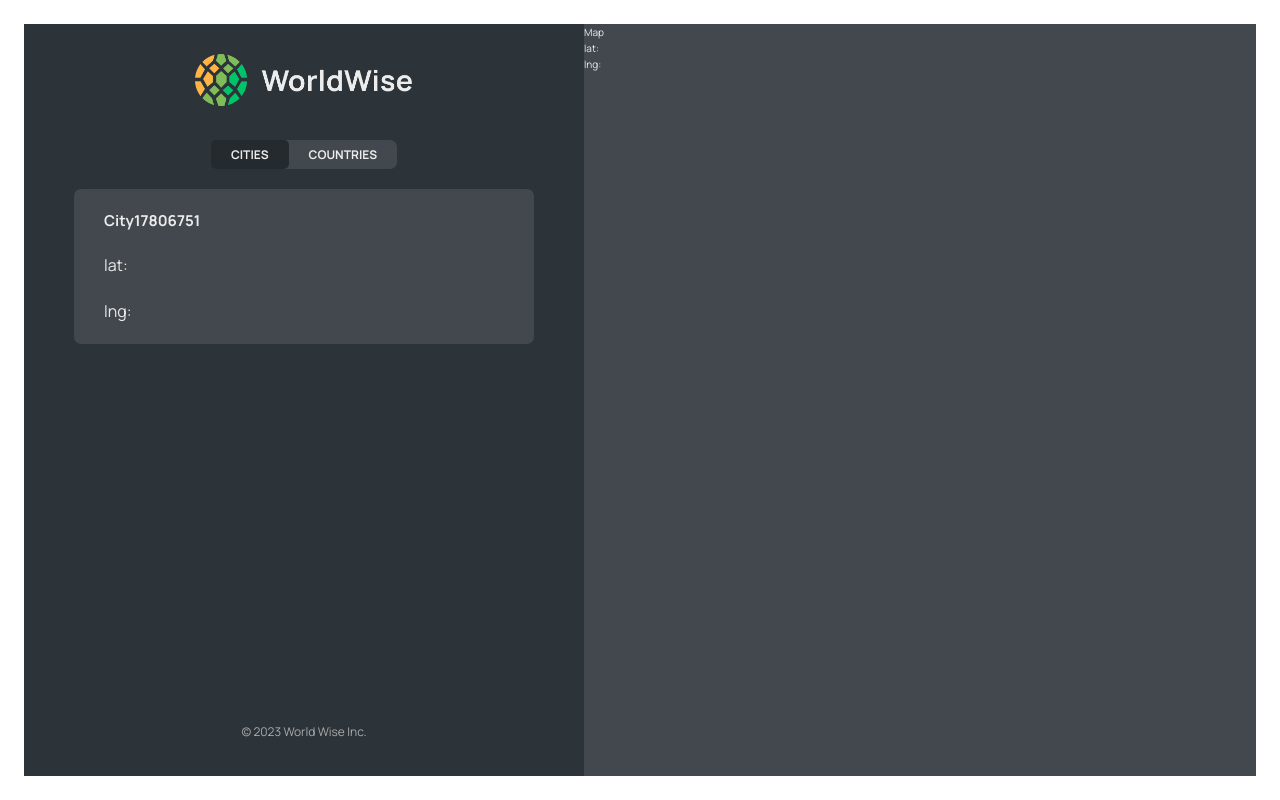
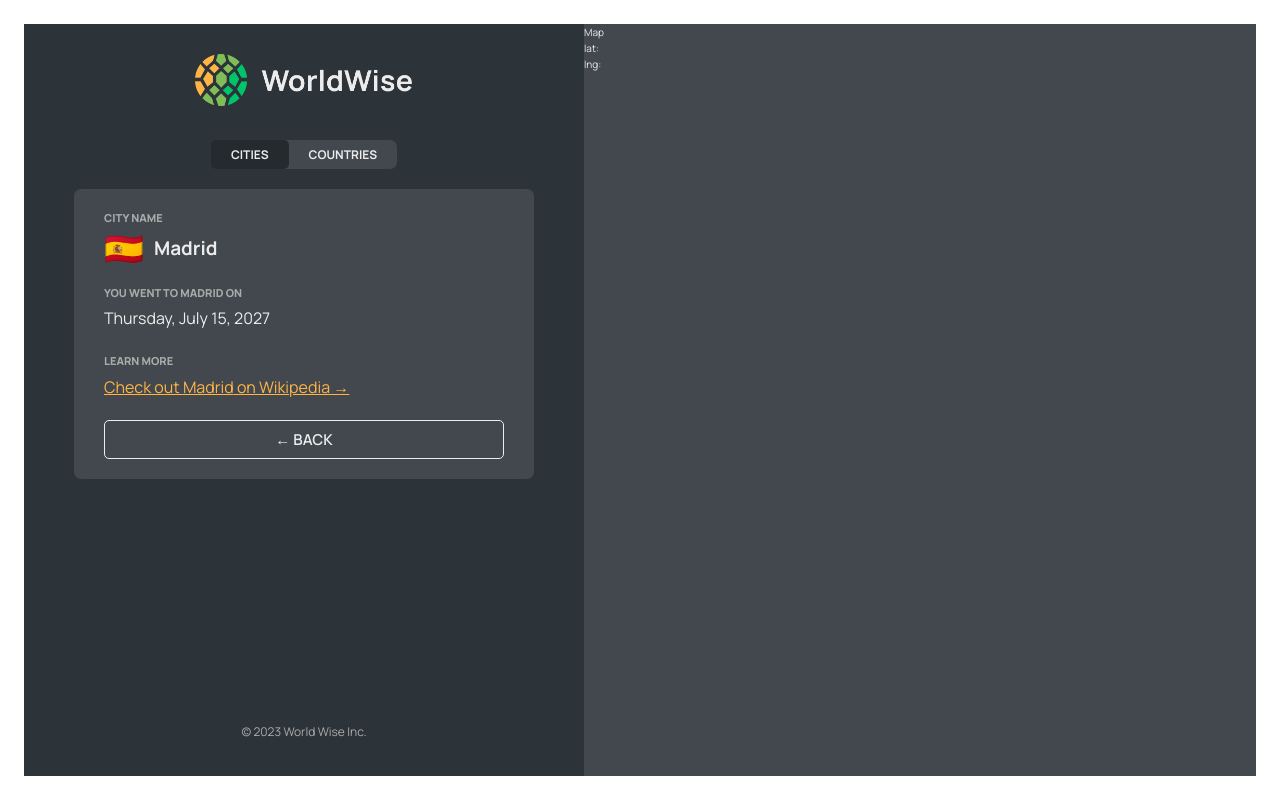
Before and after one commit to DeekCS/world-wise, a React (Vite) app: page /app/cities/17806751 in a window 1280 px wide. Built offline with nearby package versions, Linux system fonts and the light colour scheme; data requests are answered from the project's data file.

Commit message:
feat: finishing the city view & refactor

```diff
--- a/src/App.jsx
+++ b/src/App.jsx
@@ -6,33 +6,14 @@
 import Login from "./pages/Login.jsx";
 import AppLayout from "./pages/AppLayout.jsx";
 import CityList from "./components/City/CityList.jsx";
-import { useEffect, useState } from "react";
 import CountriesList from "./components/CountriesList/CountriesList.jsx";
 import City from "./components/City/City.jsx";
 import Form from "./components/Form/Form.jsx";
+import { CitiesProvider } from "./contexts/CitiesContext.jsx";
 
-const BASE_URL = "http://localhost:8000/";
 function App() {
-  const [cities, setCities] = useState([]);
-  const [isLoading, setIsLoading] = useState(false);
-
-  useEffect(() => {
-    setIsLoading(true);
-    const fetchCities = async () => {
-      try {
-        const response = await fetch(`${BASE_URL}cities/`);
-        const data = await response.json();
-        setCities(data);
-      } catch (e) {
-        console.log(e);
-      } finally {
-        setIsLoading(false);
-      }
-    };
-    fetchCities();
-  }, []);
-
   return (
+    <CitiesProvider>
       <BrowserRouter>
         <Routes>
           <Route index path={"/"} element={<Homepage />} />
@@ -41,21 +22,16 @@
           <Route path={"/pricing"} element={<Pricing />} />
           <Route path={"/app"} element={<AppLayout />}>
             <Route index element={<Navigate to={"cities"} replace />} />
-          <Route
-            path={"cities"}
-            element={<CityList cities={cities} isLoading={isLoading} />}
-          />
+            <Route path={"cities"} element={<CityList />} />
             <Route path={"cities/:id"} element={<City />} />
 
-          <Route
-            path={"countries"}
-            element={<CountriesList cities={cities} isLoading={isLoading} />}
-          />
+            <Route path={"countries"} element={<CountriesList />} />
             <Route path={"form"} element={<Form />} />
           </Route>
           <Route path={"*"} element={<PageNotFound />} />
         </Routes>
       </BrowserRouter>
+    </CitiesProvider>
   );
 }
 
--- /dev/null
+++ b/src/components/Button/BackButton.jsx
@@ -0,0 +1,20 @@
+import { useNavigate } from "react-router-dom";
+import Button from "./Button";
+
+function BackButton() {
+  const navigate = useNavigate();
+
+  return (
+    <Button
+      type="back"
+      onClick={(e) => {
+        e.preventDefault();
+        navigate(-1);
+      }}
+    >
+      &larr; Back
+    </Button>
+  );
+}
+
+export default BackButton;
--- /dev/null
+++ b/src/components/Button/Button.jsx
@@ -0,0 +1,8 @@
+import styles from "./Button.module.css";
+export default function Button({ children, onClick, type }) {
+  return (
+    <button onClick={onClick} className={`${styles.btn} ${styles[type]}`}>
+      {children}
+    </button>
+  );
+}
--- a/src/components/City/City.jsx
+++ b/src/components/City/City.jsx
@@ -1,5 +1,9 @@
+import { useEffect } from "react";
+import { useCities } from "../../contexts/CitiesContext";
 import styles from "./City.module.css";
-import { useParams, useSearchParams } from "react-router-dom";
+import { useNavigate, useParams } from "react-router-dom";
+import Spinner from "../Spinner/Spinner";
+import BackButton from "../Button/BackButton";
 
 const formatDate = (date) =>
   new Intl.DateTimeFormat("en", {
@@ -11,63 +15,54 @@
 
 function City() {
   const { id } = useParams();
-  const [searchParams, setSearchParams] = useSearchParams();
-  const lat = searchParams.get("lat");
-  const lng = searchParams.get("lng");
-  console.log(lat, lng);
-  console.log(id);
 
-  // TEMP DATA
-  const currentCity = {
-    cityName: "Lisbon",
-    emoji: "🇵🇹",
-    date: "2027-10-31T15:59:59.138Z",
-    notes: "My favorite city so far!",
-  };
+  console.log(id, "id");
+
+  const { getCity, currentCity, isLoading } = useCities();
+
+  useEffect(() => {
+    getCity(id);
+  }, [id]);
 
   const { cityName, emoji, date, notes } = currentCity;
 
+  if (isLoading) {
+    return <Spinner />;
+  }
+
   return (
     <div className={styles.city}>
-      <h2>
-        City
-        {id}
-      </h2>
-      <p>lat: {lat}</p>
-      <p>lng: {lng}</p>
-      {/*<div className={styles.row}>*/}
-      {/*  <h6>City name</h6>*/}
-      {/*  <h3>*/}
-      {/*    <span>{emoji}</span> {cityName}*/}
-      {/*  </h3>*/}
-      {/*</div>*/}
+      <div className={styles.row}>
+        <h6>City name</h6>
+        <h3>
+          <span>{emoji}</span> {cityName}
+        </h3>
+      </div>
 
-      {/*<div className={styles.row}>*/}
-      {/*  <h6>You went to {cityName} on</h6>*/}
-      {/*  <p>{formatDate(date || null)}</p>*/}
-      {/*</div>*/}
+      <div className={styles.row}>
+        <h6>You went to {cityName} on</h6>
+        <p>{formatDate(date || null)}</p>
+      </div>
 
-      {/*{notes && (*/}
-      {/*  <div className={styles.row}>*/}
-      {/*    <h6>Your notes</h6>*/}
-      {/*    <p>{notes}</p>*/}
-      {/*  </div>*/}
-      {/*)}*/}
+      {notes && (
+        <div className={styles.row}>
+          <h6>Your notes</h6>
+          <p>{notes}</p>
+        </div>
+      )}
 
-      {/*<div className={styles.row}>*/}
-      {/*  <h6>Learn more</h6>*/}
-      {/*  <a*/}
-      {/*    href={`https://en.wikipedia.org/wiki/${cityName}`}*/}
-      {/*    target="_blank"*/}
-      {/*    rel="noreferrer"*/}
-      {/*  >*/}
-      {/*    Check out {cityName} on Wikipedia &rarr;*/}
-      {/*  </a>*/}
-      {/*</div>*/}
+      <div className={styles.row}>
+        <h6>Learn more</h6>
+        <a
+          href={`https://en.wikipedia.org/wiki/${cityName}`}
+          target="_blank"
+          rel="noreferrer"
+        >
+          Check out {cityName} on Wikipedia &rarr;
+        </a>
+      </div>
 
-      {/*<div>*/}
-      {/*  <ButtonBack />*/}
-      {/*</div>*/}
+      <BackButton />
     </div>
   );
 }
--- a/src/components/City/City.module.css
+++ b/src/components/City/City.module.css
@@ -3,7 +3,7 @@
   max-height: 70%;
   background-color: var(--color-dark--2);
   border-radius: 7px;
-  overflow: scroll;
+  overflow: auto;
 
   width: 100%;
   display: flex;
--- a/src/components/City/CityList.jsx
+++ b/src/components/City/CityList.jsx
@@ -1,17 +1,21 @@
-import styles from './CityList.module.css';
-import Spinner from '../Spinner/Spinner.jsx';
-import CityItem from '../CityItem/CityItem.jsx';
-import Message from '../Message/Message.jsx';
-export default function CityList({cities = [],isLoading = false}) {
+import styles from "./CityList.module.css";
+import Spinner from "../Spinner/Spinner.jsx";
+import CityItem from "../CityItem/CityItem.jsx";
+import Message from "../Message/Message.jsx";
+import { useCities } from "../../contexts/CitiesContext";
+export default function CityList() {
+  const { cities, isLoading } = useCities();
 
   if (isLoading) {
-        return <Spinner />
+    return <Spinner />;
   }
 
   if (!cities.length) {
-        return <Message
-            message={'Add your first city by clicking on a city on the map'}
+    return (
+      <Message
+        message={"Add your first city by clicking on a city on the map"}
       />
+    );
   }
 
   return (
@@ -20,5 +24,5 @@
         <CityItem key={city.id} city={city} />
       ))}
     </ul>
-    )
+  );
 }
--- a/src/components/CityItem/CityItem.jsx
+++ b/src/components/CityItem/CityItem.jsx
@@ -1,3 +1,4 @@
+import { useCities } from "../../contexts/CitiesContext";
 import styles from "./CityItem.module.css";
 import { Link } from "react-router-dom";
 
@@ -9,13 +10,16 @@
   }).format(new Date(date));
 
 export default function CityItem({ city }) {
+  const { currentCity } = useCities();
   const { id, cityName, emoji, date, position } = city;
-  console.log(position);
   return (
     <li>
       <Link
         to={`${id}?lat=${position.lat}&lng=${position.lng}`}
-        className={styles.cityItem}
+        className={`
+          ${currentCity?.id === id ? styles["cityItem--active"] : ""}
+          ${styles.cityItem}
+        `}
       >
         <span className={styles.emoji}>{emoji}</span>
         <h2 className={styles.name}>{cityName}</h2>
--- a/src/components/CountriesList/CountriesList.jsx
+++ b/src/components/CountriesList/CountriesList.jsx
@@ -1,26 +1,32 @@
-import styles from './CountryList.module.css';
-import Spinner from '../Spinner/Spinner.jsx';
-import Message from '../Message/Message.jsx';
-import CountryItem from '../CountryItem/CountryItem.jsx';
-export default function CountriesList({cities = [],isLoading = false}) {
+import styles from "./CountryList.module.css";
+import Spinner from "../Spinner/Spinner.jsx";
+import Message from "../Message/Message.jsx";
+import CountryItem from "../CountryItem/CountryItem.jsx";
+import { useCities } from "../../contexts/CitiesContext";
+export default function CountriesList() {
+  const { cities, isLoading } = useCities();
 
   const countries = cities.reduce((acc, city) => {
-       if (!acc.map(el=>el.country).includes(city.country)) {
-         return [...acc, {id: city.id, country: city.country, emoji: city.emoji}]
+    if (!acc.map((el) => el.country).includes(city.country)) {
+      return [
+        ...acc,
+        { id: city.id, country: city.country, emoji: city.emoji },
+      ];
     } else {
-              return acc
+      return acc;
     }
   }, []);
 
-
   if (isLoading) {
-        return <Spinner />
+    return <Spinner />;
   }
 
   if (!countries.length) {
-        return <Message
-            message={'Add your first country by clicking on a country on the map'}
+    return (
+      <Message
+        message={"Add your first country by clicking on a country on the map"}
       />
+    );
   }
 
   return (
@@ -29,5 +35,5 @@
         <CountryItem key={country.id} country={country} />
       ))}
     </ul>
-    )
+  );
 }
--- a/src/components/Form/Form.jsx
+++ b/src/components/Form/Form.jsx
@@ -5,6 +5,7 @@
 import styles from "./Form.module.css";
 import Button from "../Button/Button.jsx";
 import { useNavigate } from "react-router-dom";
+import BackButton from "../Button/BackButton";
 
 export function convertToEmoji(countryCode) {
   const codePoints = countryCode
@@ -53,15 +54,7 @@
 
       <div className={styles.buttons}>
         <Button type="primary">Add</Button>
-        <Button
-          type="back"
-          onClick={(e) => {
-            e.preventDefault();
-            navigate(-1);
-          }}
-        >
-          &larr; Back
-        </Button>
+        <BackButton />
       </div>
     </form>
   );
--- /dev/null
+++ b/src/contexts/CitiesContext.jsx
@@ -0,0 +1,56 @@
+import { useState, useEffect, createContext, useContext } from "react";
+const CitiesContext = createContext();
+
+const BASE_URL = "http://localhost:8000/";
+
+function CitiesProvider({ children }) {
+  const [cities, setCities] = useState([]);
+  const [isLoading, setIsLoading] = useState(false);
+  const [currentCity, setCurrentCity] = useState({});
+
+  useEffect(() => {
+    setIsLoading(true);
+    const fetchCities = async () => {
+      try {
+        const response = await fetch(`${BASE_URL}cities/`);
+        const data = await response.json();
+        setCities(data);
+      } catch (e) {
+        console.log(e);
+      } finally {
+        setIsLoading(false);
+      }
+    };
+    fetchCities();
+  }, []);
+
+  const getCity = async (id) => {
+    try {
+      setIsLoading(true);
+      console.log(id, "idsss");
+      const response = await fetch(`${BASE_URL}cities/${id}`);
+      const data = await response.json();
+      setCurrentCity(data);
+    } catch (e) {
+      console.log(e);
+    } finally {
+      setIsLoading(false);
+    }
+  };
+
+  return (
+    <CitiesContext.Provider value={{ cities, isLoading, currentCity, getCity }}>
+      {children}
+    </CitiesContext.Provider>
+  );
+}
+
+function useCities() {
+  const context = useContext(CitiesContext);
+  if (context === undefined) {
+    throw new Error("useCities must be used within a CitiesProvider");
+  }
+  return context;
+}
+
+export { CitiesProvider, useCities };
```
Lines whose indentation alone changed are shown as unchanged.
